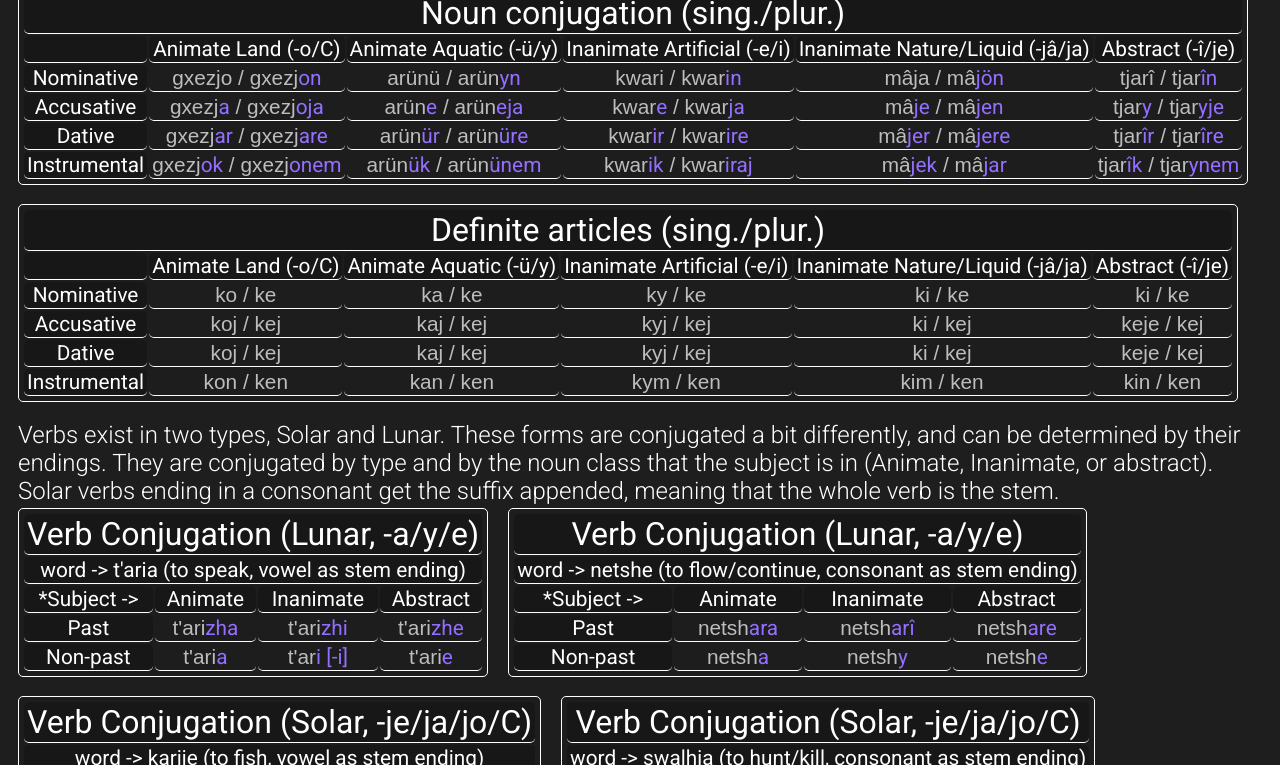
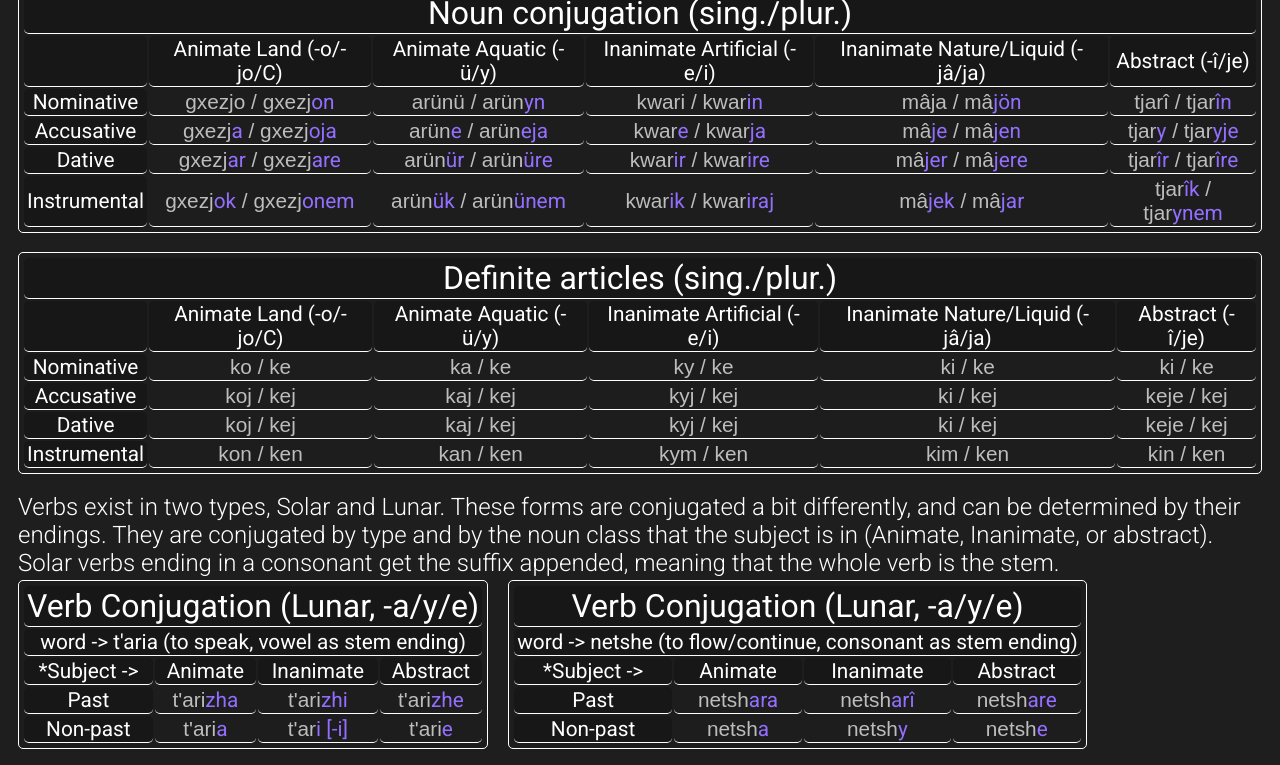
Before and after one commit to StellarCallisto/NewLang, a website: page Langs/Âxiria/grammar.html in a window 1280 px wide. Shown: the part 292-1057 px from the top of the page. Drawn offline with Linux system fonts and the light colour scheme.

Commit message:
corrections

```diff
--- a/Langs/Âxiria/grammar.html
+++ b/Langs/Âxiria/grammar.html
@@ -38,7 +38,7 @@
                     <tbody>
                         <tr>
                             <th></th>
-                            <th>Animate Land (-o/C)</th>
+                            <th>Animate Land (-o/-jo/C)</th>
                             <th>Animate Aquatic (-ü/y)</th>
                             <th>Inanimate Artificial (-e/i)</th>
                             <th>Inanimate Nature/Liquid (-jâ/ja)</th>
@@ -88,7 +88,7 @@
                     <tbody>
                         <tr>
                             <th></th>
-                            <th>Animate Land (-o/C)</th>
+                            <th>Animate Land (-o/-jo/C)</th>
                             <th>Animate Aquatic (-ü/y)</th>
                             <th>Inanimate Artificial (-e/i)</th>
                             <th>Inanimate Nature/Liquid (-jâ/ja)</th>
```
